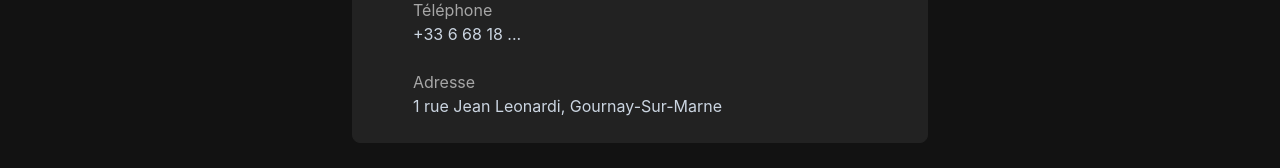
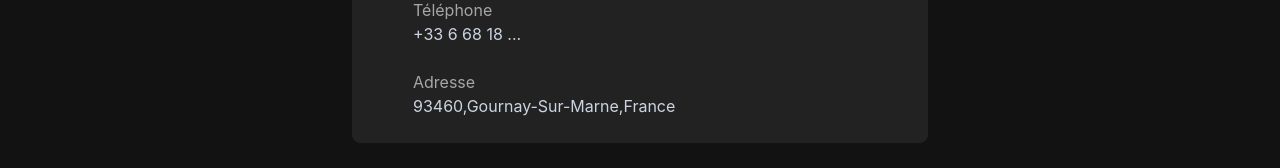
Before and after one commit to yns9344/yns9344.github.io, a plain HTML site: page index.html in a window 1280 px wide. Shown: the part 3175-3343 px from the top of the page. Drawn offline with Linux system fonts and the light colour scheme.

Commit message:
Update index.html

```diff
--- a/index.html
+++ b/index.html
@@ -268,7 +268,7 @@
             <i class="icon"></i>
             <div>
             <div class="label">Adresse</div>
-            1 rue Jean Leonardi, Gournay-Sur-Marne
+            93460,Gournay-Sur-Marne,France
             </div>
         </div>
         </div>
```
